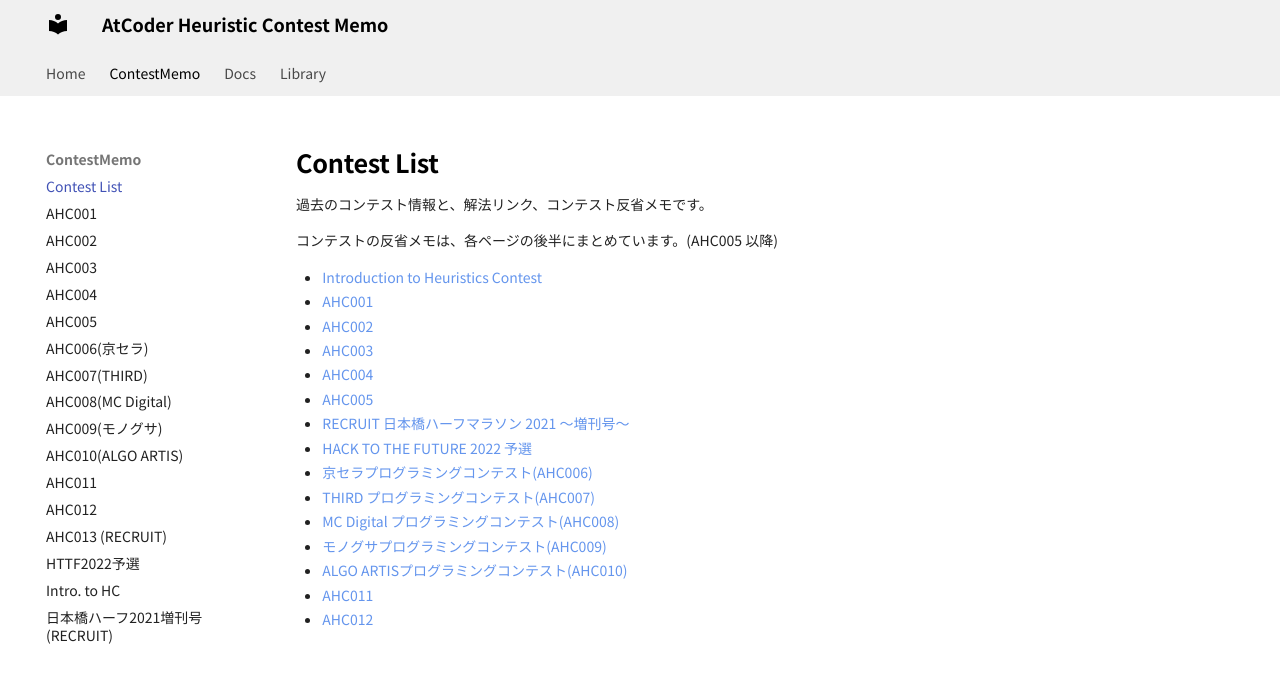
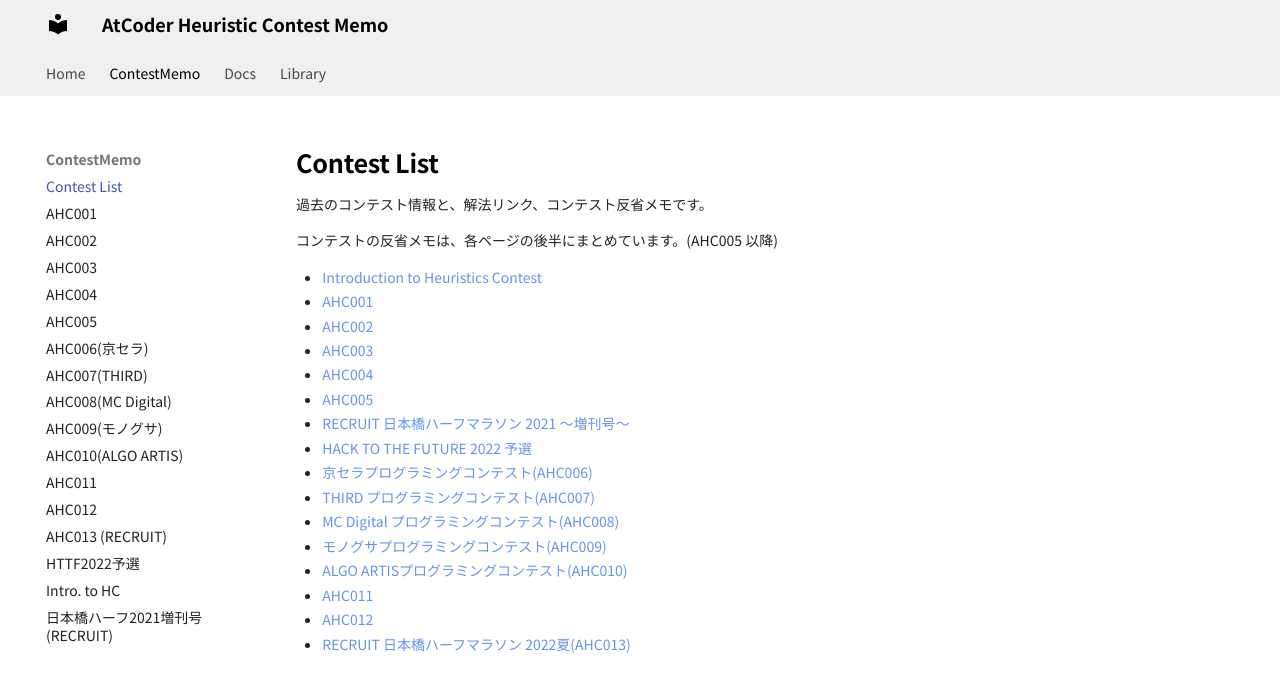
Before and after one commit to jetbead/AtCoderHeuristicContestMemo, an MkDocs documentation site: the page built from docs/ContestMemo/index.md, in a window 1280 px wide. Shown: the top 692 px of the page. Built offline with MkDocs 1.6.1 and Material for MkDocs 9.7.7, drawn with Linux system fonts in a browser that asks for light colours; some web fonts are replaced.

Commit message:
Update index.md

```diff
--- a/docs/ContestMemo/index.md
+++ b/docs/ContestMemo/index.md
@@ -19,3 +19,4 @@
 - [ALGO ARTISプログラミングコンテスト(AHC010)](./ahc010.md)
 - [AHC011](./ahc011.md)
 - [AHC012](./ahc012.md)
+- [RECRUIT 日本橋ハーフマラソン 2022夏(AHC013)](./ahc013.md)
```
